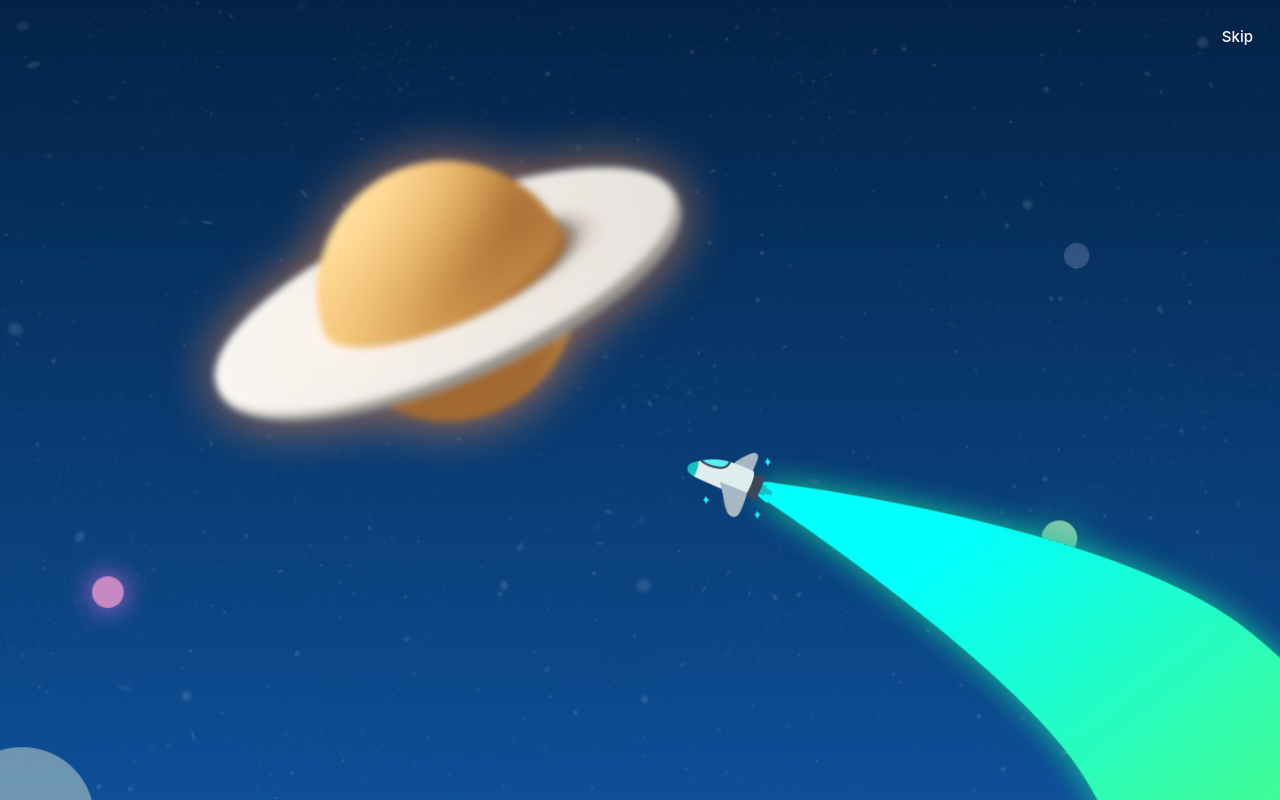
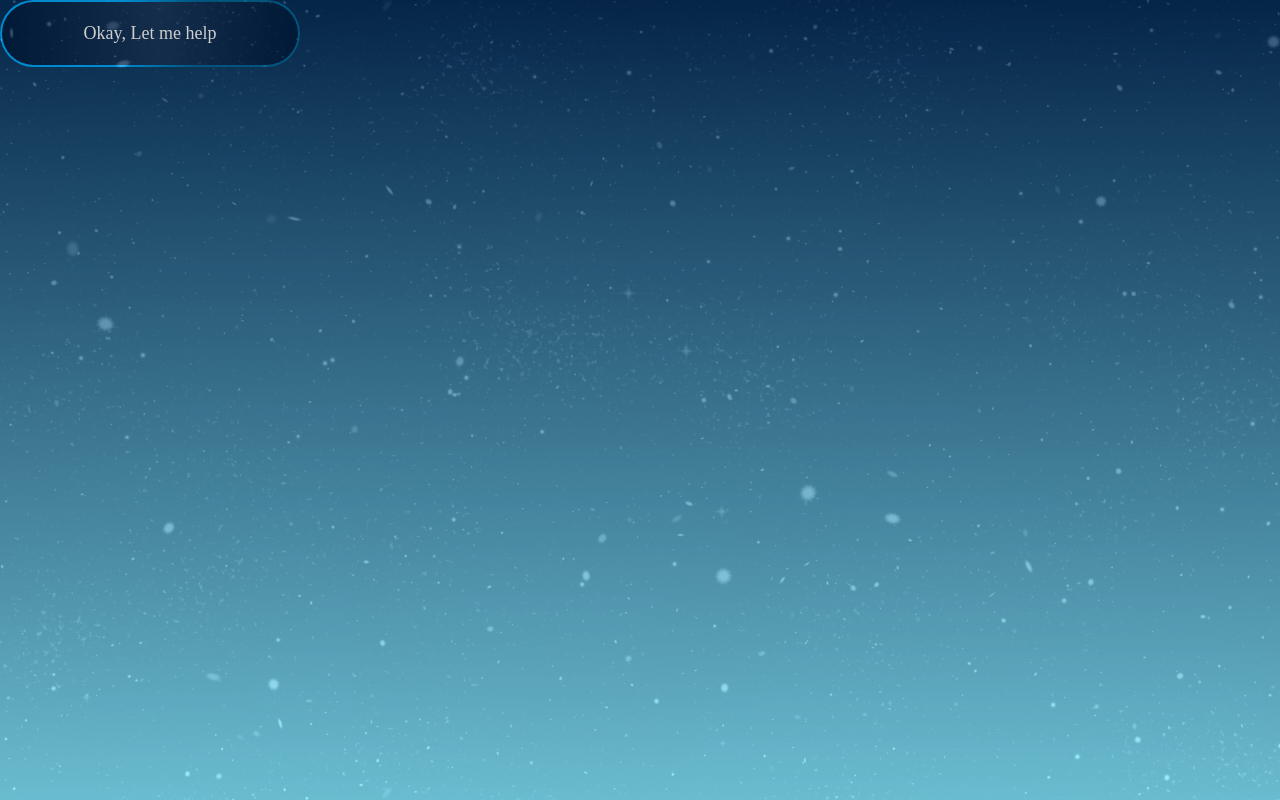
Before and after one commit to vinayak0505/interest-quiz, a React (Create React App) app: page / in a window 1280 px wide. Built offline with nearby package versions, Linux system fonts and the light colour scheme.

Commit message:
fixed start background

```diff
--- a/src/App.tsx
+++ b/src/App.tsx
@@ -15,7 +15,7 @@ enum STATE {
 
 const App = () => {
     // const [state, setState] = useState<STATE>(STATE.START);
-    const [state, setState] = useState<STATE>(STATE.JUSTCOMPLETED);
+    const [state, setState] = useState<STATE>(STATE.START);
 
     // useEffect(() => {
     //     const data = InterestBasedQuizTempData;
--- a/src/InterestBasedQuiz/start.module.scss
+++ b/src/InterestBasedQuiz/start.module.scss
@@ -1,13 +1,3 @@
-.container {
-    height: 100vh;
-    width: 100vw;
-    overflow: hidden;
-    position: relative;
-    // background-color: url('./../../stories/assets/InterestBasedQuiz/starry-night-sky.png');
-    background-color: url('./../assets/InterestBasedQuiz/starry-night-sky.png');
-}
-
-
 @property --start-color {
     syntax: '<color>';
     inherits: false;
@@ -23,13 +13,57 @@
 .background {
     --start-color: #99CEFF;
     --end-color: #FFE0E0;
-    position: absolute;
+    position: relative;
+    overflow: hidden;
     transition: --start-color 1.5s, --end-color 1.5s;
-    width: 100%;
-    height: 100%;
+    height: 100vh;
+    width: 100vw;
     background: linear-gradient(180deg, var(--start-color) 0%, var(--end-color) 100%);
 }
 
-.transition {
+.star {
+    height: 100vh;
+    width: 100vw;
+    position: absolute;
+    z-index: 1;
+    opacity: 0.4;
+    // background: white;
+    // background-color: url('./../../stories/assets/InterestBasedQuiz/starry-night-sky.png');
+    background-image: url('./../assets/InterestBasedQuiz/starry-night-sky.png');
+}
+
+.container {
+    height: 100vh;
+    width: 100vw;
     position: absolute;
 }
+
+.close {
+    position: absolute;
+    top: 0;
+    right: 0;
+    margin: 24px;
+    width: 20px;
+    height: 20px;
+    border-radius: 50%;
+    border: 1px solid #FFFFFF80;
+    transition: border 0.5s;
+
+    &:hover {
+        border: 1px solid red;
+    }
+}
+
+.ovals {
+    box-sizing: border-box;
+    position: absolute;
+    bottom: 0;
+    width: 100%;
+    display: flex;
+    justify-content: space-between;
+    padding: 0px 12px;
+
+    .item {
+        content: url('./../assets/InterestBasedQuiz/SimeEllipse.png');
+    }
+}
--- a/src/InterestBasedQuiz/start.tsx
+++ b/src/InterestBasedQuiz/start.tsx
@@ -58,7 +58,7 @@ const Start = ({ resume, onComplete }: { resume: boolean, onComplete: () => void
         setState(STATE_START.START);
     }
 
-    const getBackground = () : customCSSProperties => {
+    const getBackground = (): customCSSProperties => {
         if (state === STATE_START.START || state === STATE_START.RESUME)
             return {
                 "--start-color": "#062C56",
@@ -76,11 +76,13 @@ const Start = ({ resume, onComplete }: { resume: boolean, onComplete: () => void
     }
 
     return (
-        <div className={Styles.container}>
-            <div className={Styles.background} style={getBackground()}></div>
-            <div className={Styles.transition}>
-                <div style={{width: '300px'}}>
-                    <InterestQuizButton title="Okay, Let me help"/>
+        <div className={Styles.background} style={getBackground()}>
+            <div className={Styles.star}></div>
+            <div className={Styles.container}>
+                <div className={Styles.transition}>
+                    <div style={{ width: '300px' }}>
+                        <InterestQuizButton title="Okay, Let me help" />
+                    </div>
                 </div>
             </div>
         </div>
```
